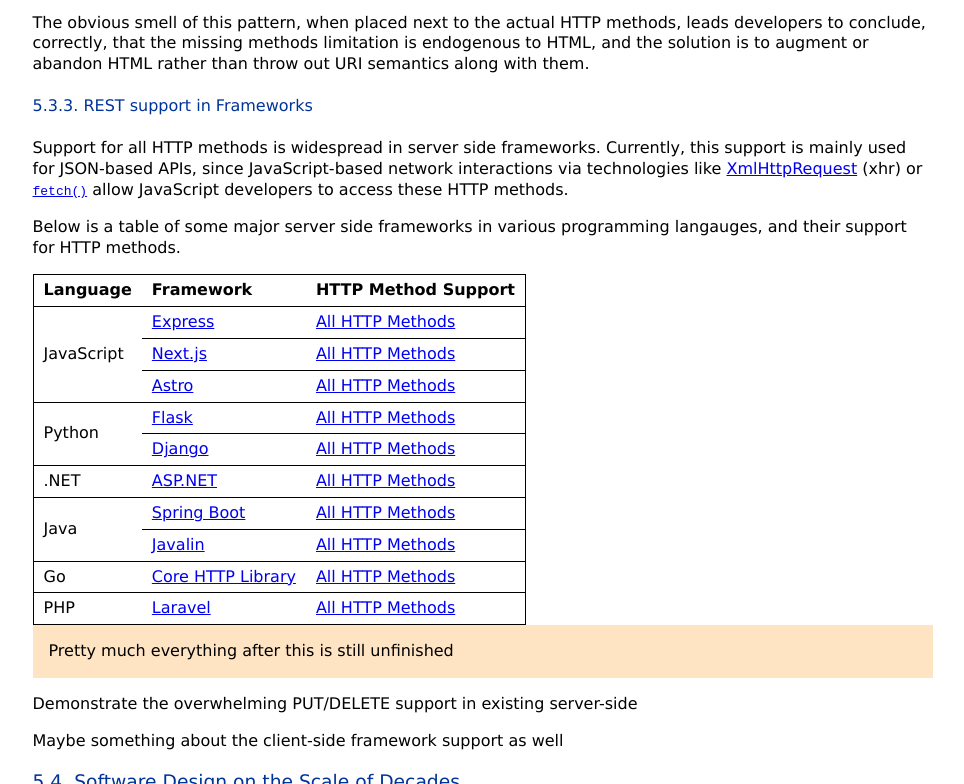
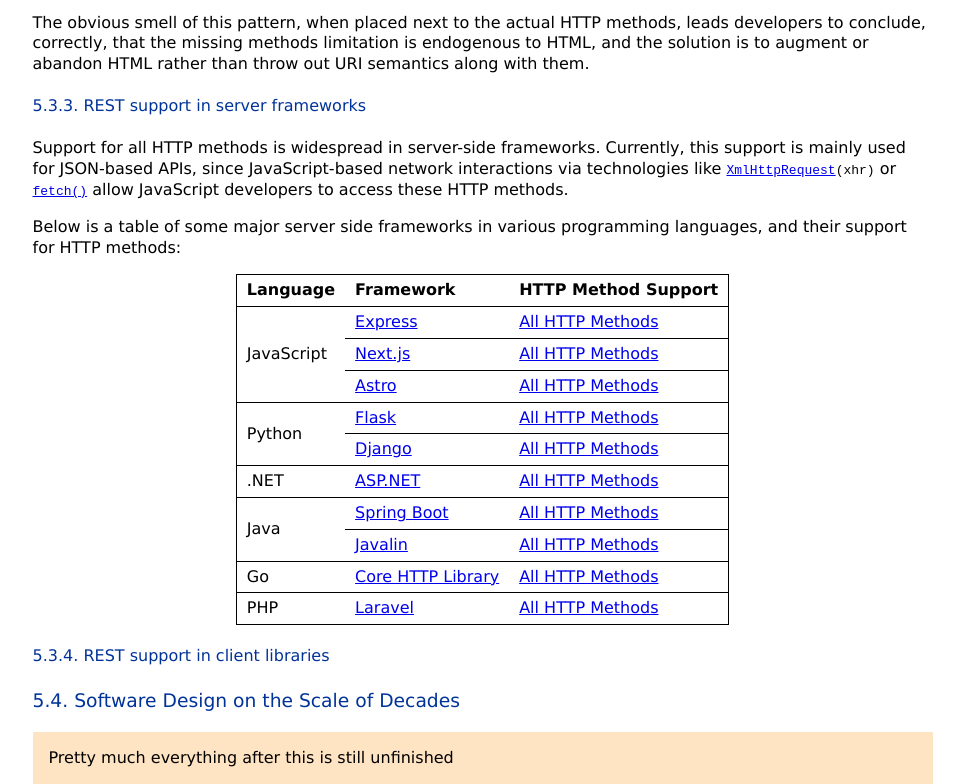
Before and after one commit to alexpetros/triptych, a website: page proposals/form-http-methods.html in a window 1280 px wide. Shown: the part 7189-7973 px from the top of the page, without its empty margins (150-1114 px from the left). Drawn offline with Linux system fonts and the light colour scheme.

Commit message:
Slight edits

```diff
--- a/proposals/form-http-methods.html
+++ b/proposals/form-http-methods.html
@@ -585,19 +585,15 @@
 <!-- Without proper method support, -->
 
 
-<h4>REST support in Frameworks</h4>
+<h4>REST support in server frameworks</h4>
 
 <p>
-Support for all HTTP methods is widespread in server side frameworks.  Currently, this support is
-mainly used for JSON-based APIs, since JavaScript-based network interactions via technologies like
-<a href="https://developer.mozilla.org/en-US/docs/Web/API/XMLHttpRequest">XmlHttpRequest</a> (xhr)
-or <a href="https://developer.mozilla.org/en-US/docs/Web/API/Fetch_API"><code>fetch()</code></a> allow
-JavaScript developers to access these HTTP methods.
-
+Support for all HTTP methods is widespread in server-side frameworks.
+Currently, this support is mainly used for JSON-based APIs, since JavaScript-based network interactions via technologies like <code><a href="https://developer.mozilla.org/en-US/docs/Web/API/XMLHttpRequest">XmlHttpRequest</a>(xhr)</code>
+or <code><a href="https://developer.mozilla.org/en-US/docs/Web/API/Fetch_API">fetch()</a></code> allow JavaScript developers to access these HTTP methods.
 
 <p>
-Below is a table of some major server side frameworks in various programming langauges, and their support
-for HTTP methods.
+Below is a table of some major server side frameworks in various programming languages, and their support for HTTP methods:
 
 <table>
 <thead>
@@ -612,7 +608,6 @@
   <td>
     <a href="https://expressjs.com">
       Express
-    </a>
     </a>
   </td>
   <td>
@@ -737,16 +732,11 @@
 </table>
 
 
-<div class=notice>Pretty much everything after this is still unfinished</div>
-
-<p>
-Demonstrate the overwhelming PUT/DELETE support in existing server-side
-
-<p>
-Maybe something about the client-side framework support as well
+<h4>REST support in client libraries</h4>
 
 <h3>Software Design on the Scale of Decades</h3>
 
+<div class=notice>Pretty much everything after this is still unfinished</div>
 
 <p>
 If REST is so cumbersome to implement in HTML, what if the fault lies not with HTML, but with REST.
--- a/proposals/proposal.css
+++ b/proposals/proposal.css
@@ -107,6 +107,7 @@
 }
 
 table {
+  margin: 0 auto;
   border-collapse: collapse;
 }
 
```
